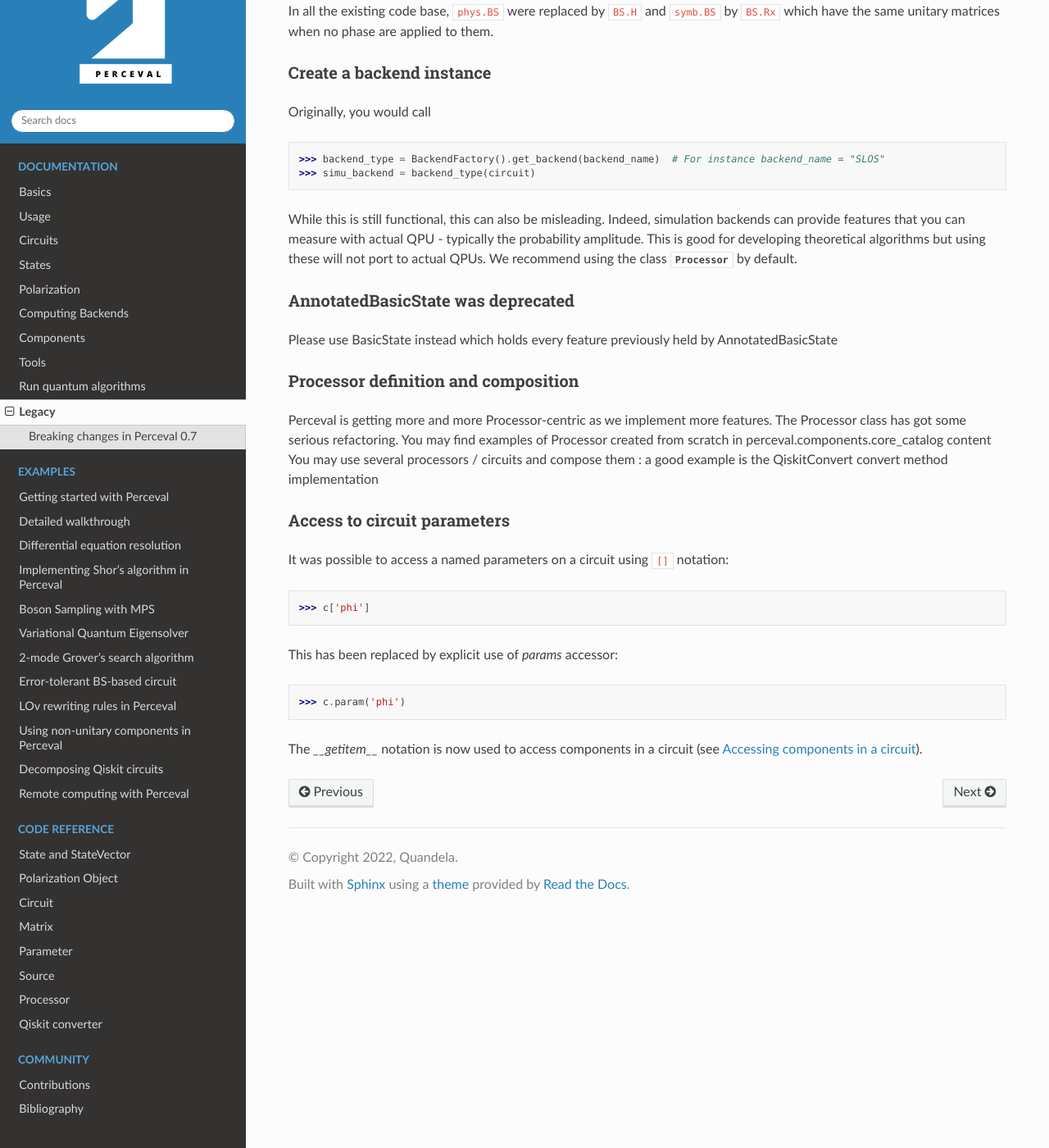
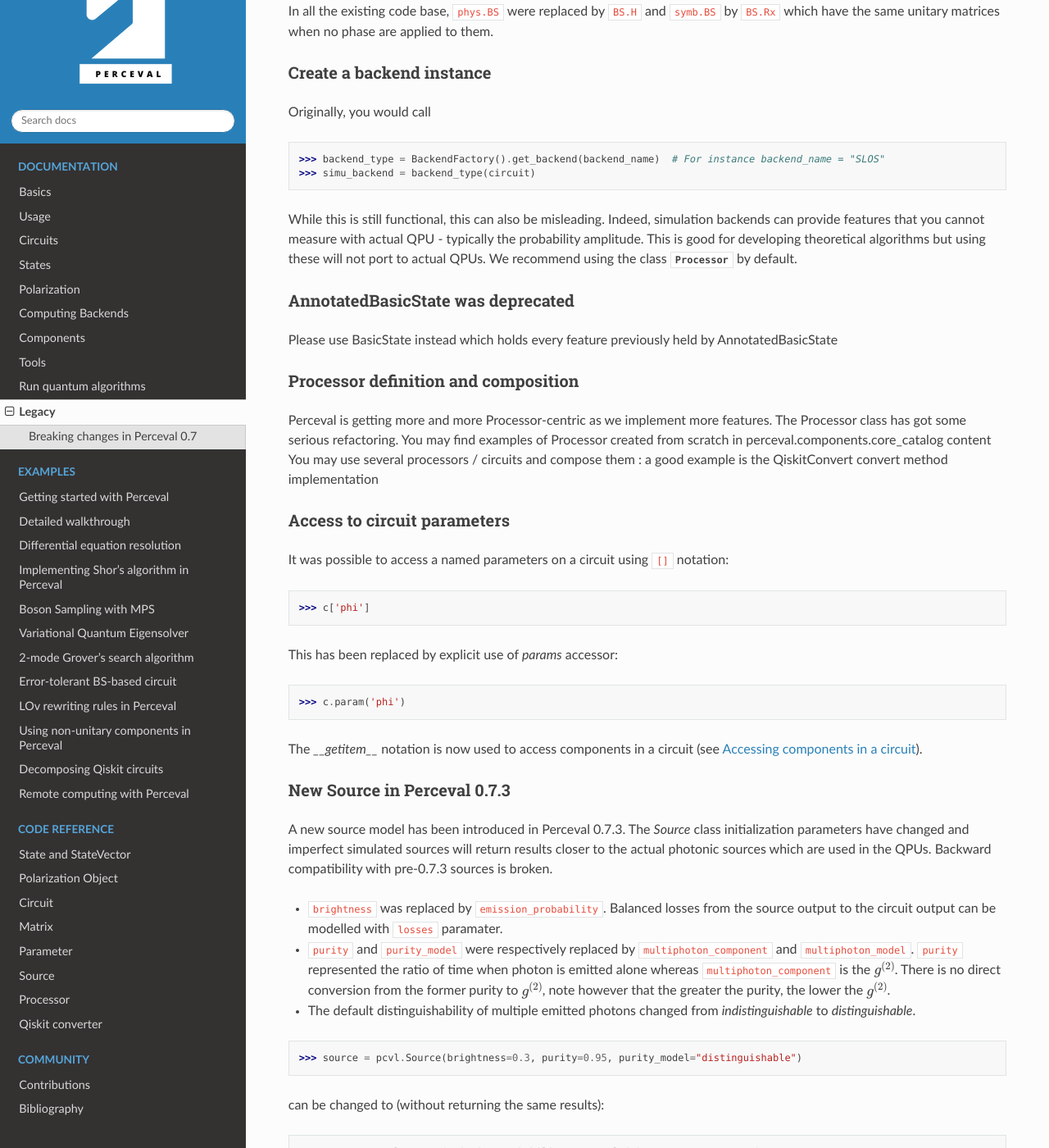
Before and after one commit to Quandela/Perceval, a Sphinx documentation site: the page built from docs/source/legacy.rst, in a window 1280 px wide and 1400 px high, scrolled down 1463 px. Shown: the whole window at 82% size. Built offline with Sphinx 7.4.7 and the Read the Docs theme 2.0.0, drawn with Linux system fonts in a browser that asks for light colours; pages that are not in the unit, such as notebooks, are missing from menus; some of the changed text lies outside the part shown.

Commit message:
Update legacy.rst with a paragraph on new Source API

```diff
--- a/docs/source/legacy.rst
+++ b/docs/source/legacy.rst
@@ -21,7 +21,6 @@ One direct benefit of this change is that the beam splitter definition is now th
 >>> import numpy as np
 >>>
 >>> c = pcvl.Circuit(2) // PS(np.pi) // BS() // PERM([1, 0]) // (1, PS(np.pi))
-
 
 Display components
 ^^^^^^^^^^^^^^^^^^
@@ -69,7 +68,7 @@ Originally, you would call
 >>> simu_backend = backend_type(circuit)
 
 While this is still functional, this can also be misleading. Indeed, simulation backends can provide features that you
-can measure with actual QPU - typically the probability amplitude. This is good for developing theoretical algorithms
+cannot measure with actual QPU - typically the probability amplitude. This is good for developing theoretical algorithms
 but using these will not port to actual QPUs. We recommend using the class :class:`Processor` by default.
 
 AnnotatedBasicState was deprecated
@@ -96,3 +95,29 @@ This has been replaced by explicit use of `params` accessor:
 >>> c.param('phi')
 
 The `__getitem__` notation is now used to access components in a circuit (see :ref:`Accessing components in a circuit`).
+
+New Source in Perceval 0.7.3
+^^^^^^^^^^^^^^^^^^^^^^^^^^^^
+
+A new source model has been introduced in Perceval 0.7.3. The `Source` class initialization parameters have changed
+and imperfect simulated sources will return results closer to the actual photonic sources which are used in the QPUs.
+Backward compatibility with pre-0.7.3 sources is broken.
+
+* :code:`brightness` was replaced by :code:`emission_probability`. Balanced losses from the source output to the circuit
+  output can be modelled with :code:`losses` paramater.
+
+* :code:`purity` and :code:`purity_model` were respectively replaced by :code:`multiphoton_component` and
+  :code:`multiphoton_model`.
+  :code:`purity` represented the ratio of time when photon is emitted alone whereas :code:`multiphoton_component` is
+  the :math:`g^{(2)}`. There is no direct conversion from the former purity to :math:`g^{(2)}`, note however that the
+  greater the purity, the lower the :math:`g^{(2)}`.
+
+* The default distinguishability of multiple emitted photons changed from `indistinguishable` to `distinguishable`.
+
+>>> source = pcvl.Source(brightness=0.3, purity=0.95, purity_model="distinguishable")
+
+can be changed to (without returning the same results):
+
+>>> source = pcvl.Source(emission_probability=0.3, multiphoton_component=0.05)
+
+See :ref:`Source` class reference for more information.
```
